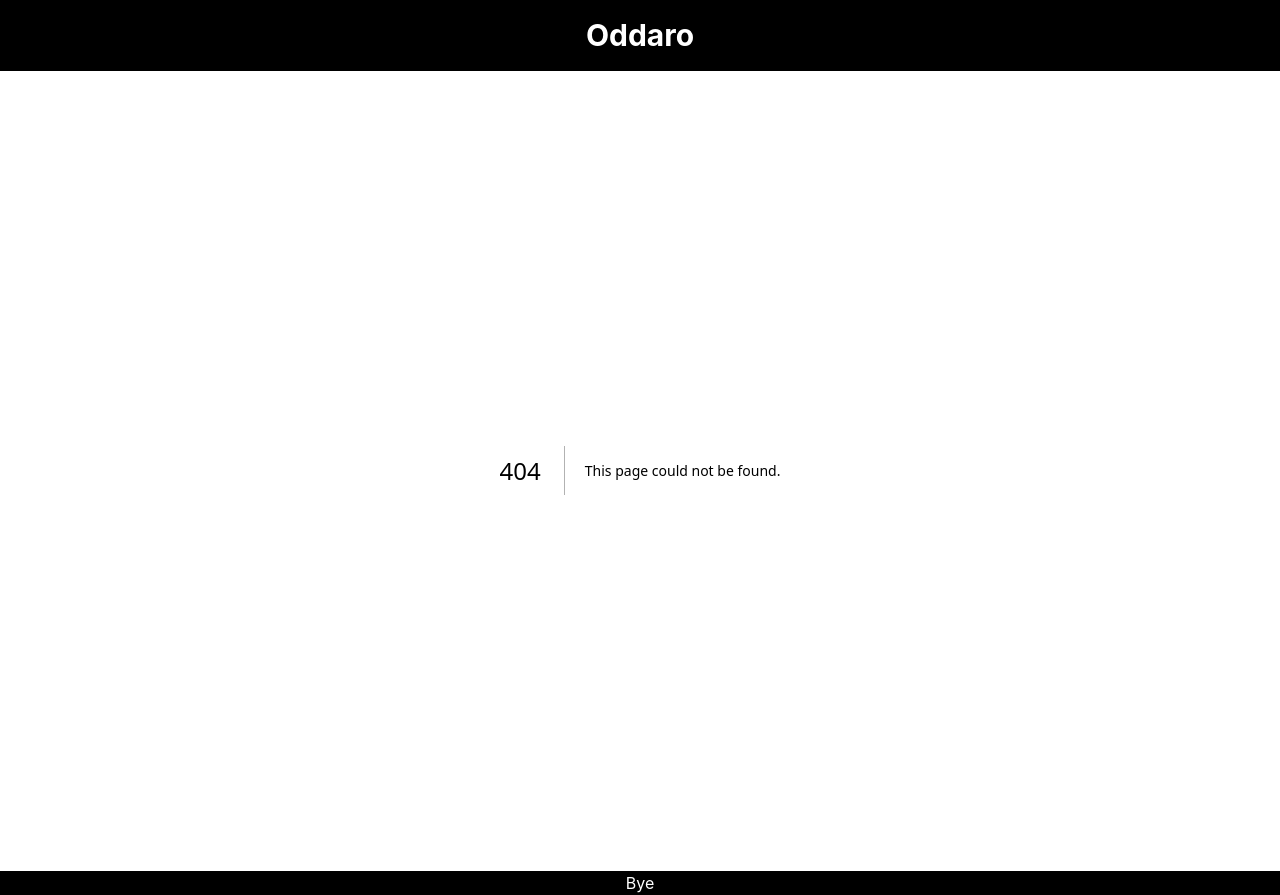
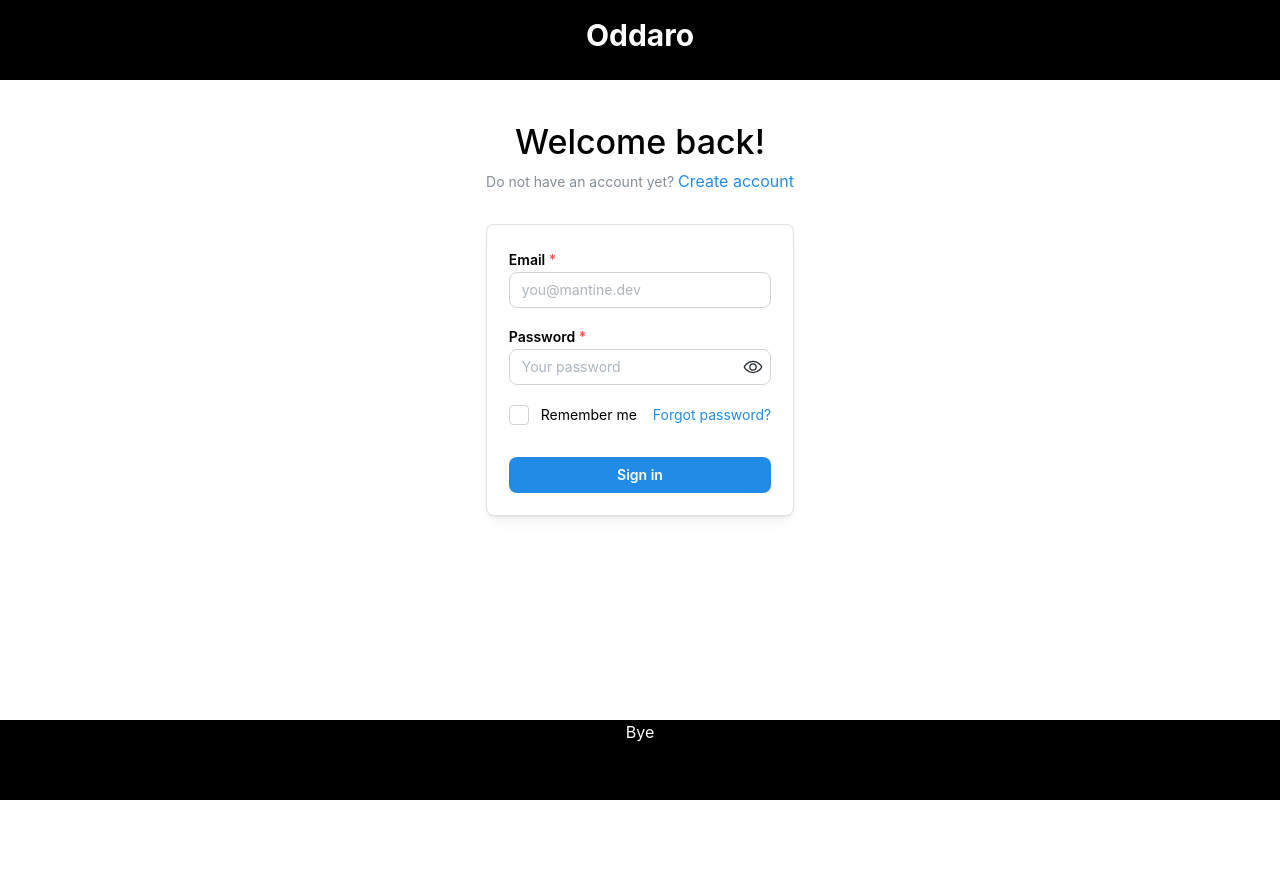
Before and after one commit to LucaDeeken/Oddaro, a Next.js app: page /login in a window 1280 px wide. Before the commit this address had no page. After the commit the page ends 800 px from the top, so only its background shows below. Built offline with nearby package versions, Linux system fonts and the light colour scheme.

Commit message:
feat: rework routeStructure. Integrate default loginTemplate of Mantine for testing

```diff
--- /dev/null
+++ b/app/login/page.module.css
@@ -0,0 +1,11 @@
+.title {
+  font-family: Outfit, var(--mantine-font-family);
+  font-weight: 500;
+}
+
+.subtitle {
+  color: var(--mantine-color-dimmed);
+  font-size: var(--mantine-font-size-sm);
+  text-align: center;
+  margin-top: 5px;
+}
--- /dev/null
+++ b/app/login/page.tsx
@@ -0,0 +1,52 @@
+import {
+  Anchor,
+  Button,
+  Checkbox,
+  Container,
+  Group,
+  Paper,
+  PasswordInput,
+  Text,
+  TextInput,
+  Title,
+} from "@mantine/core";
+import styles from "./page.module.css";
+
+export default function AuthenticationTitle() {
+  return (
+    <Container size={420} my={40}>
+      <Title ta="center" className={styles.title}>
+        Welcome back!
+      </Title>
+
+      <Text className={styles.subtitle}>
+        Do not have an account yet? <Anchor>Create account</Anchor>
+      </Text>
+
+      <Paper withBorder shadow="sm" p={22} mt={30} radius="md">
+        <TextInput
+          label="Email"
+          placeholder="you@mantine.dev"
+          required
+          radius="md"
+        />
+        <PasswordInput
+          label="Password"
+          placeholder="Your password"
+          required
+          mt="md"
+          radius="md"
+        />
+        <Group justify="space-between" mt="lg">
+          <Checkbox label="Remember me" />
+          <Anchor component="button" size="sm">
+            Forgot password?
+          </Anchor>
+        </Group>
+        <Button fullWidth mt="xl" radius="md">
+          Sign in
+        </Button>
+      </Paper>
+    </Container>
+  );
+}
```
Also changed, not shown: app/dashboard/page.tsx (added, +17 -0 lines), app/page.tsx (+1 -6 lines).
